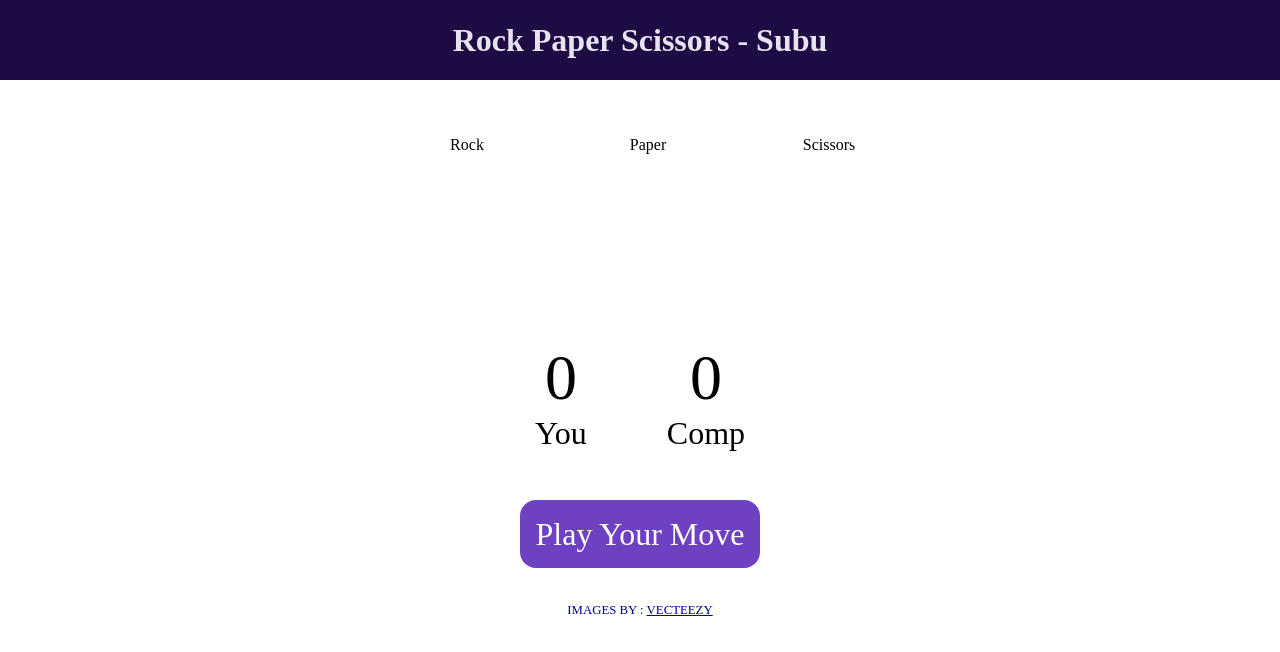
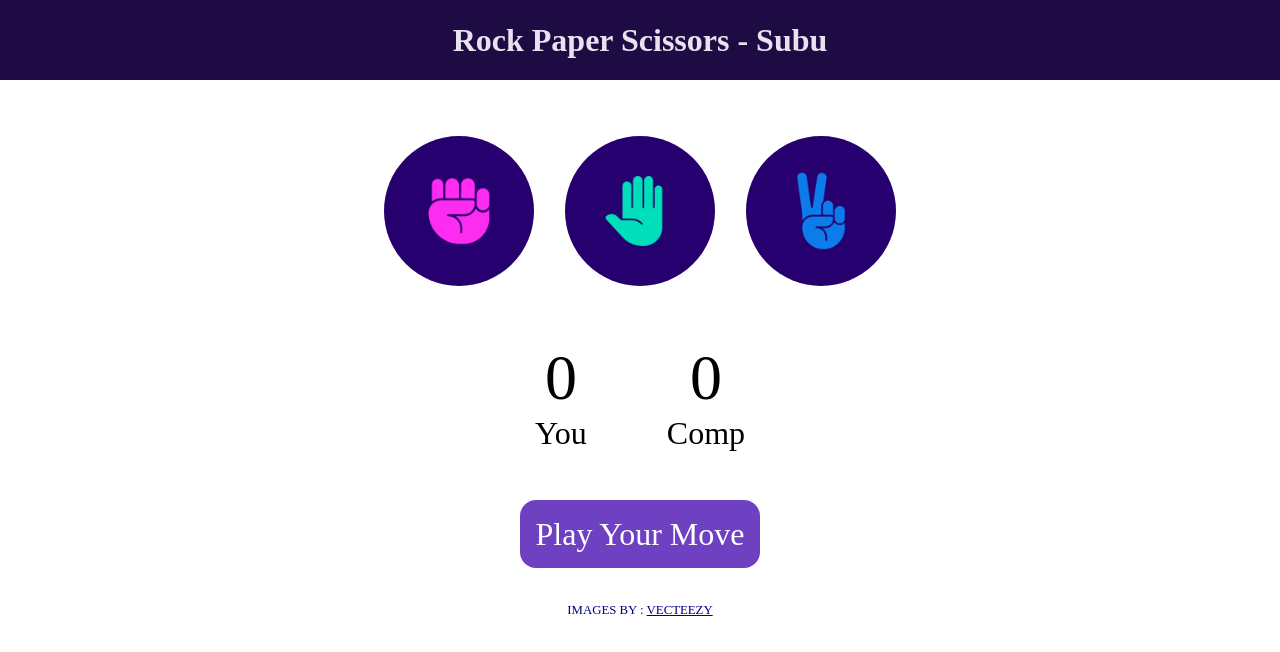
Before and after one commit to AbdusSubhanAarba/Rock-Paper-Scissors-Game, a plain HTML site: page index.html in a window 1280 px wide. Drawn offline with Linux system fonts and the light colour scheme.

Commit message:
index.html

```diff
--- a/index.html
+++ b/index.html
@@ -11,13 +11,13 @@
 
     <div class="choices">
       <div class="choice" id="rock">
-        <img src="/images/rock.png" alt="Rock" />
+        <img src="/rock.png" alt="Rock" />
       </div>
       <div class="choice" id="paper">
-        <img src="/images/paper.png" alt="Paper" />
+        <img src="/paper.png" alt="Paper" />
       </div>
       <div class="choice" id="scissors">
-        <img src="/images/scissors.png" alt="Scissors" />
+        <img src="/scissors.png" alt="Scissors" />
       </div>
     </div>
 
```
